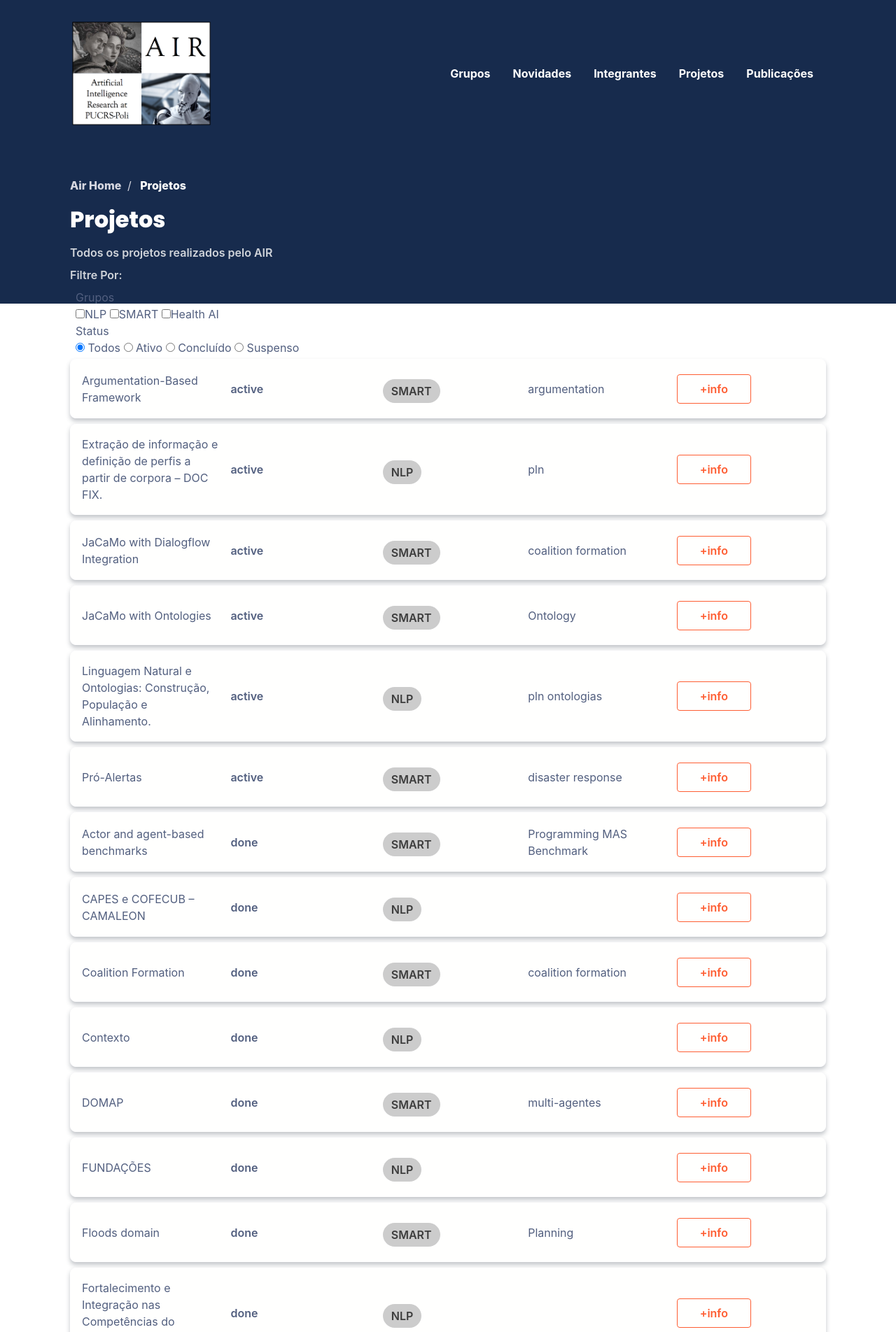
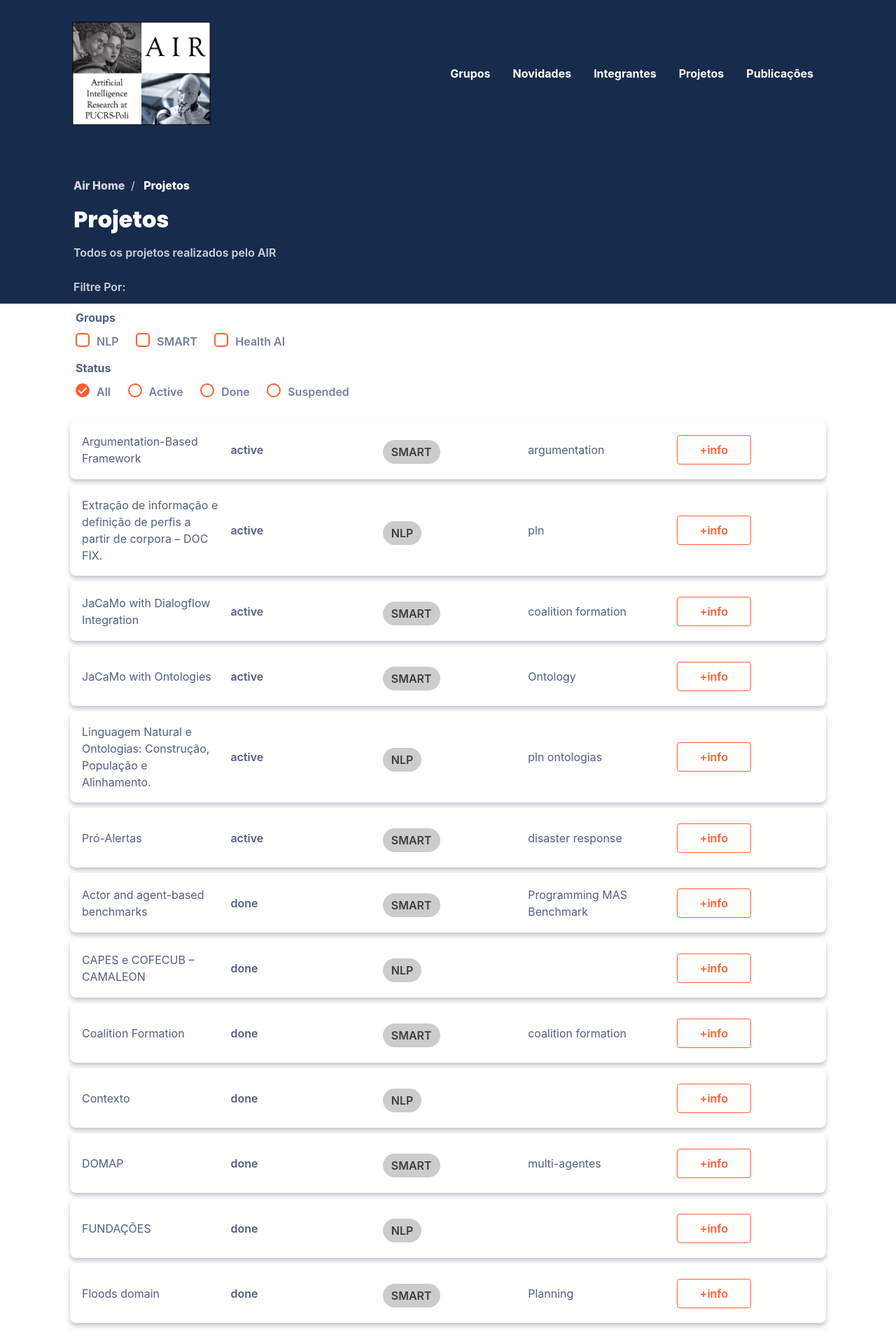
Before and after one commit to air-pucrs/air-pucrs.github.io, a Jekyll site: the page built from projetos.html, in a window 1280 px wide. Shown: the top 1904 px of the page at 70% size. Built offline with Jekyll 4.4.1, drawn with Linux system fonts in a browser that asks for light colours; nearby versions of some CDN libraries; some web fonts are replaced; comment, search, counter and statistics services are not loaded.

Commit message:
Att filters

```diff
--- a/_layouts/projetos.html
+++ b/_layouts/projetos.html
@@ -9,6 +9,7 @@ layout: default
     <div class="mt-8"></div>
     <div class="columns negative-m-xl">
       <div class="column col-12">
+        <div class="top-text">
           <ul class="breadcrumb">
             <li class="breadcrumb-item">
               <a href="{{ site.url }}{{ site.baseurl }}">Air Home</a>
@@ -19,24 +20,48 @@ layout: default
           </ul>
           <h2 class="text-light text-bold">Projetos</h2>
           <p class="text-light mb-2">Todos os projetos realizados pelo AIR</p>
-        <p class="text-light mb-2">Filtre Por:</p>
-        <div class="column">
+          <p class="text-light mb-2 filter-text">Filtre Por:</p>
+        </div>
+        <div class="column filters">
           <fieldset class="rows">
-              <legend>Grupos</legend>
+              <legend>Groups</legend>
               {% for group in site.data.grupos_list %}
                 {% capture grupo_name %}{{ group | first }}{% endcapture %}
                 {% assign grupo = site.data.grupos_list[grupo_name] %}
-                <input type="checkbox" name="groups" value="{{grupo_name}}" class="row filter">{{ grupo.abreviacao }}
+                <div class="checkbox-container">
+                  <input type="checkbox" name="groups" value="{{grupo_name}}" class="row filter">
+                  <span class="checkbox-custom"></span>
+                  <p>{{ grupo.abreviacao }}</p>
+                </div>
               {% endfor %}
           </fieldset>
         </div>
-        <div class="column">
+        <div class="column filters">
           <fieldset class="rows">
               <legend>Status</legend>
-                <input type="radio" name="status" value="" class="row filter" checked=""> Todos
-                <input type="radio" name="status" value="ativo" class="row filter"> Ativo
-                <input type="radio" name="status" value="concluído" class="row filter"> Concluído
-                <input type="radio" name="status" value="suspenso" class="row filter"> Suspenso
+              <div class="radio-container">
+                <input type="radio" name="status" value="" class="row filter" checked="">
+                <span class="radio-custom"></span>
+                <p>All</p>
+              </div>
+
+              <div class="radio-container">
+                <input type="radio" name="status" value="active" class="row filter">
+                <span class="radio-custom"></span>
+                <p>Active</p>
+              </div>
+
+              <div class="radio-container">
+                <input type="radio" name="status" value="done" class="row filter">
+                <span class="radio-custom"></span>
+                <p>Done</p>
+              </div>
+
+              <div class="radio-container">
+                <input type="radio" name="status" value="suspended" class="row filter">
+                <span class="radio-custom"></span>
+                <p>Suspended</p>
+              </div>
           </fieldset>
         </div>
       </div>
--- a/_scss/_layout.scss
+++ b/_scss/_layout.scss
@@ -468,3 +468,214 @@
     display: block !important;
   }
 }
+
+.top-text {
+  padding-left: 5px;
+
+  .filter-text {
+    margin-top: 25px;
+  }
+}
+
+@media screen and (max-width: 900px) {
+  .top-text .filter-text{
+    margin-top: 15px;
+  }
+}
+
+// Filters div
+.filters {
+  margin-top: 20px;
+
+  fieldset legend {
+    font-size: 16px;
+    font-weight: 700;
+  }
+
+  & + .filters {
+    margin-top: -10px !important;
+  }
+}
+
+// Custom checkboxes for filtering
+.filters {
+  .checkbox-container {
+    display: inline-block;
+    position: relative;
+    margin: 10px 20px 0px 0;
+  }
+
+  .checkbox-container p {
+    margin-left: 30px;
+  }
+
+  .checkbox-container input[type="checkbox"] {
+    position: absolute;
+    top: 0;
+    left: 0;
+    opacity: 0;
+    cursor: pointer;
+    z-index: 10;
+  }
+
+  .checkbox-container .checkbox-custom {
+    z-index: 0;
+    position: absolute;
+    top: 0px;
+    left: 0px;
+    height: 20px;
+    width: 20px;
+    background-color: transparent;
+    border-radius: 5px;
+    border: 2px solid #FE5E33;
+
+    transition: all .3s ease-out;
+    -webkit-transition: all .3s ease-out;
+    -moz-transition: all .3s ease-out;
+    -ms-transition: all .3s ease-out;
+    -o-transition: all .3s ease-out;
+  }
+
+  .checkbox-container .checkbox-custom::after {
+    position: absolute;
+    content: "";
+    top: 12px;
+    left: 12px;
+    height: 0px;
+    width: 0px;
+    border-radius: 5px;
+    border: solid #FE5E33;
+    border-width: 0 3px 3px 0;
+    -webkit-transform: rotate(0deg) scale(0);
+    -ms-transform: rotate(0deg) scale(0);
+    transform: rotate(0deg) scale(0);
+    opacity: 1;
+
+    transition: all .3s ease-out;
+    -webkit-transition: all .3s ease-out;
+    -moz-transition: all .3s ease-out;
+    -ms-transition: all .3s ease-out;
+    -o-transition: all .3s ease-out;
+  }
+
+  .checkbox-container input[type="checkbox"]:checked ~ .checkbox-custom {
+    background-color: #FE5E33;
+    border-radius: 5px;
+    -webkit-transform: rotate(0deg) scale(1);
+    -ms-transform: rotate(0deg) scale(1);
+    transform: rotate(0deg) scale(1);
+    opacity: 1;
+    border: 2px solid #FE5E33;
+  }
+
+  .checkbox-container input:checked ~ .checkbox-custom::after {
+    -webkit-transform: rotate(45deg) scale(1);
+    -ms-transform: rotate(45deg) scale(1);
+    transform: rotate(45deg) scale(1);
+    opacity: 1;
+    left: 5px;
+    top: 1px;
+    width: 6px;
+    height: 12px;
+    border: solid #fff;
+    border-width: 0 2px 2px 0;
+    background-color: transparent;
+    border-radius: 0;
+  }
+}
+
+// Custom date fieldset
+.filters {
+  input[type="date"] {
+    margin: 5px 0 20px 0;
+    border: 1px solid #FE5E33;
+    box-shadow: 0 2px 5px rgba(50,50,93,.3);
+  }
+}
+
+// Custom Radio buttons for filtering
+.filters {
+  .radio-container {
+    display: inline-block;
+    position: relative;
+    margin: 10px 20px 0px 0;
+  }
+
+  .radio-container p {
+    margin-left: 30px;
+  }
+
+  .radio-container input[type="radio"] {
+    position: absolute;
+    top: 0;
+    left: 0;
+    opacity: 0;
+    cursor: pointer;
+    z-index: 10;
+  }
+
+  .radio-container .radio-custom {
+    z-index: 0;
+    position: absolute;
+    top: 0px;
+    left: 0px;
+    height: 20px;
+    width: 20px;
+    background-color: transparent;
+    border-radius: 30px;
+    border: 2px solid #FE5E33;
+
+    transition: all .3s ease-out;
+    -webkit-transition: all .3s ease-out;
+    -moz-transition: all .3s ease-out;
+    -ms-transition: all .3s ease-out;
+    -o-transition: all .3s ease-out;
+  }
+
+  .radio-container .radio-custom::after {
+    position: absolute;
+    content: "";
+    top: 12px;
+    left: 12px;
+    height: 0px;
+    width: 0px;
+    border-radius: 30px;
+    border: solid #FE5E33;
+    border-width: 0 3px 3px 0;
+    -webkit-transform: rotate(0deg) scale(0);
+    -ms-transform: rotate(0deg) scale(0);
+    transform: rotate(0deg) scale(0);
+    opacity: 1;
+
+    transition: all .3s ease-out;
+    -webkit-transition: all .3s ease-out;
+    -moz-transition: all .3s ease-out;
+    -ms-transition: all .3s ease-out;
+    -o-transition: all .3s ease-out;
+  }
+
+  .radio-container input[type="radio"]:checked ~ .radio-custom {
+    background-color: #FE5E33;
+    border-radius: 30px;
+    -webkit-transform: rotate(0deg) scale(1);
+    -ms-transform: rotate(0deg) scale(1);
+    transform: rotate(0deg) scale(1);
+    opacity: 1;
+    border: 2px solid #FE5E33;
+  }
+
+  .radio-container input:checked ~ .radio-custom::after {
+    -webkit-transform: rotate(45deg) scale(1);
+    -ms-transform: rotate(45deg) scale(1);
+    transform: rotate(45deg) scale(1);
+    opacity: 1;
+    left: 5px;
+    top: 1px;
+    width: 6px;
+    height: 12px;
+    border: solid #fff;
+    border-width: 0 2px 2px 0;
+    background-color: transparent;
+    border-radius: 0;
+  }
+}
```
Also changed, not shown: _layouts/integrantes.html (+36 -10 lines), _layouts/novidades.html (+13 -6 lines). Lines whose indentation alone changed are shown as unchanged.
